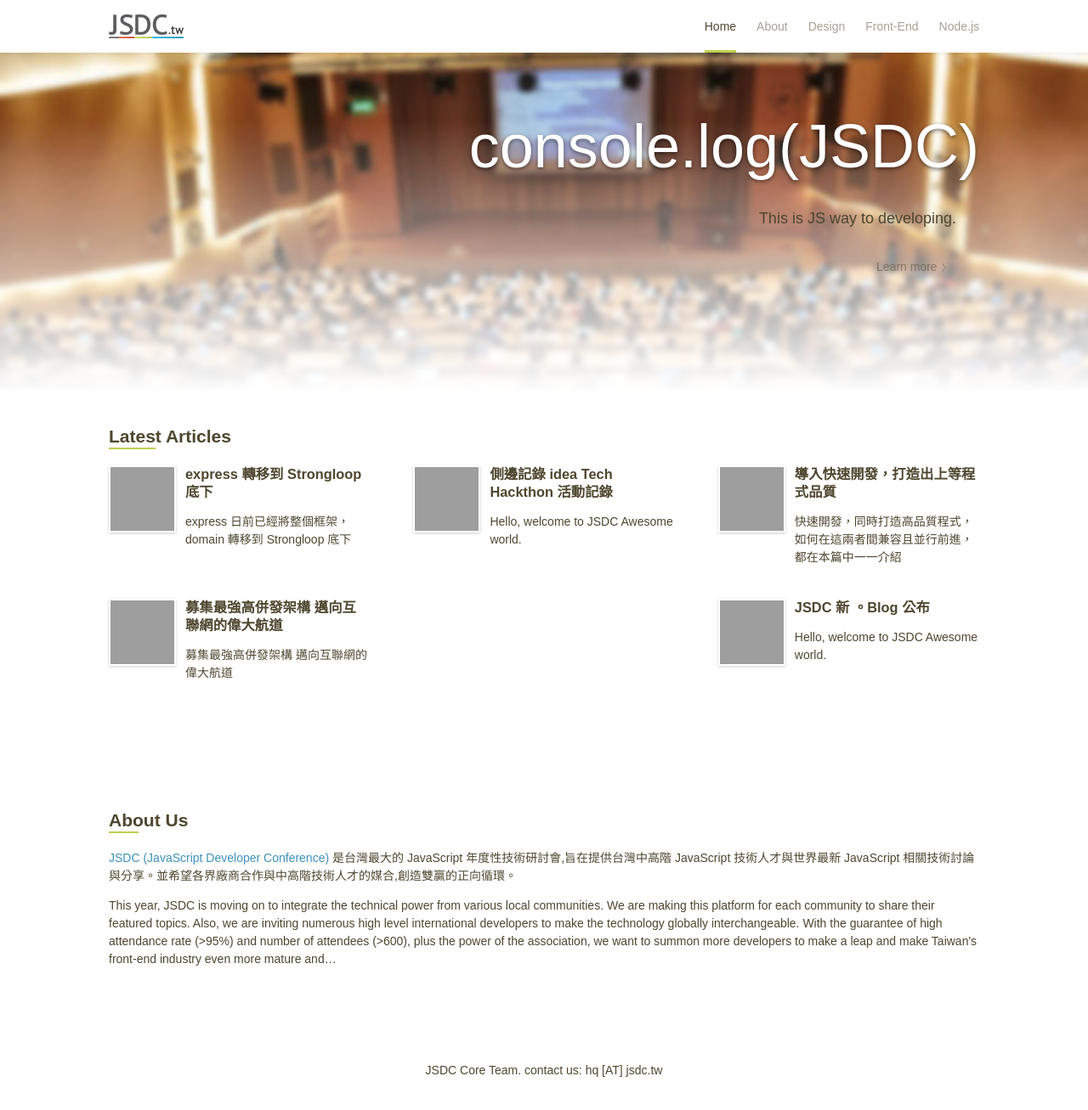
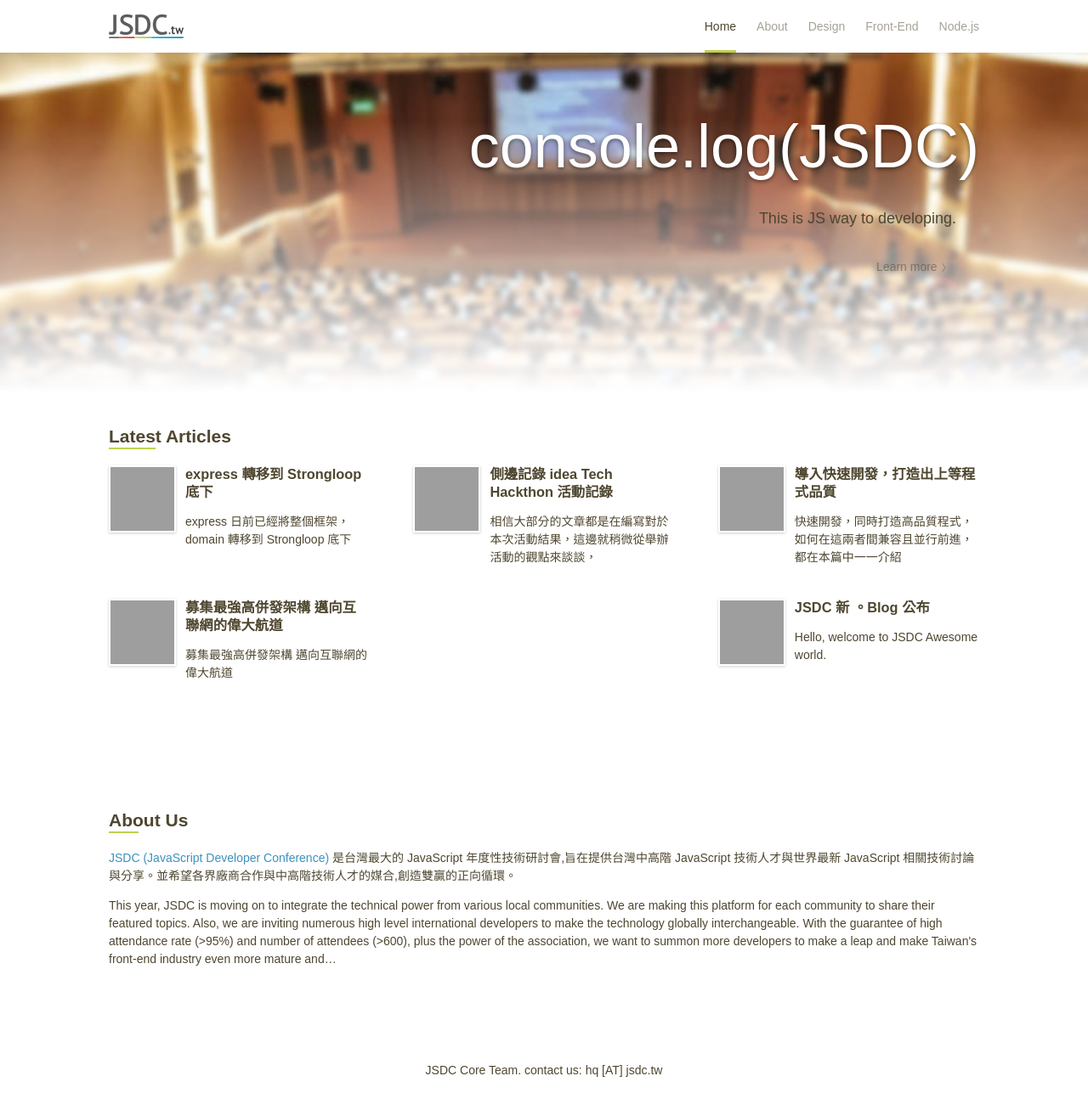
Before and after one commit to jsdc-core/blog.jsdc.tw, a Jekyll site: the page built from index.html, in a window 1280 px wide and 1319 px high, cut to the strip 0-1307 px from the top of the window. Shown: the whole strip at 85% size. Built offline with Jekyll 4.4.1, drawn with Linux system fonts in a browser that asks for light colours; grey boxes are pictures that could not be loaded.

Commit message:
update post

```diff
--- a/_posts/2014-07-28-hackthon-idea-tech.md
+++ b/_posts/2014-07-28-hackthon-idea-tech.md
@@ -2,9 +2,9 @@
 layout: post
 title: 側邊記錄 idea Tech Hackthon 活動記錄
 author: clonncd
-description: Hello, welcome to JSDC Awesome world.
+description: 相信大部分的文章都是在編寫對於本次活動結果，這邊就稍微從舉辦活動的觀點來談談，
+image: https://s3-ap-northeast-1.amazonaws.com/kkbox-registrano/upload_images/34114/img-main_large.png
 tags:
-  - news
   - 活動
   - 消息
   - 側錄
```
Also changed, not shown: _posts/2014-07-30-nodejs.md (+1 -2 lines).
